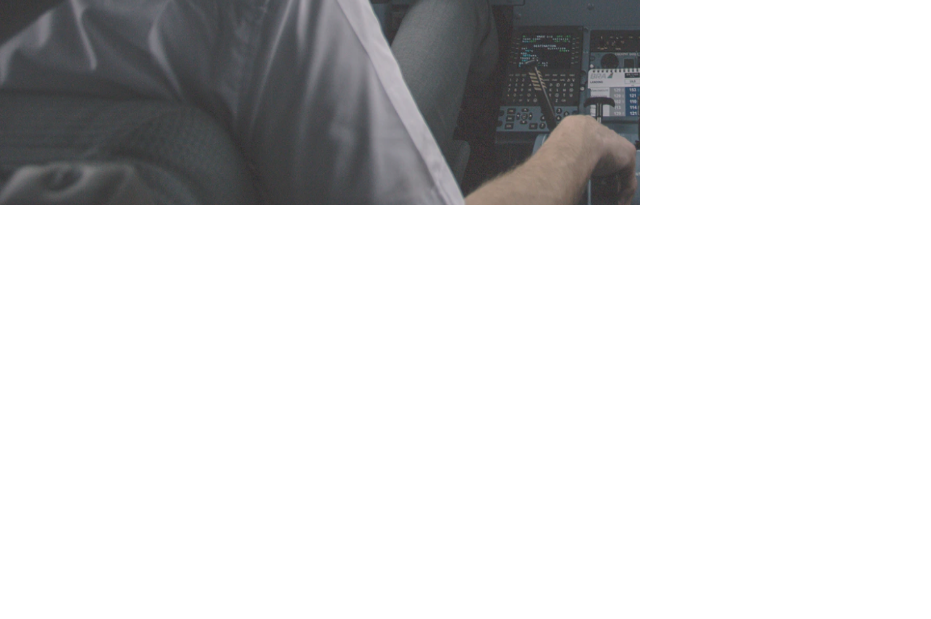
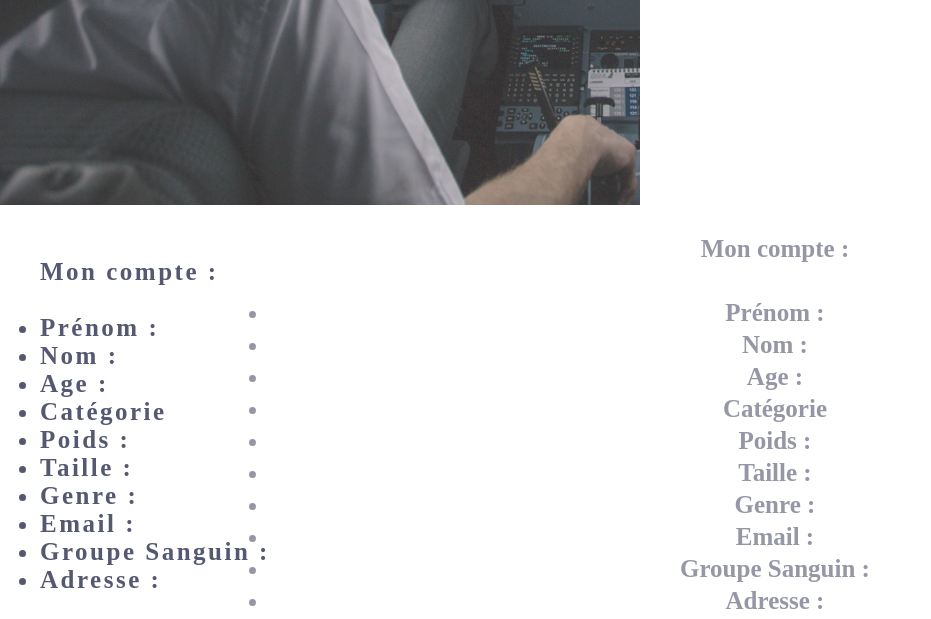
Before and after one commit to bleubidon/APP-G3A, a PHP site: page /page_accueil.php in a window 1280 px wide. Shown: the part 595-1214 px from the top of the page, without its empty margins (0-931 px from the left). Before the commit the page ends 800 px from the top, so only its background shows below. Run offline with PHP 8.4, Linux system fonts and the light colour scheme; data comes from the database, SQL or seed files in the repository.

Commit message:
Modification page accueil

```diff
--- a/page_accueil.php
+++ b/page_accueil.php
@@ -2,6 +2,7 @@
 <html>
 <head>
     <meta charset="utf-8" />
+    <link rel="Stylesheet" href="stylesheets/Stylesheet_page_accueil.css" />
     <title>Captest</title>
 </head>
 
@@ -20,6 +21,38 @@ $row = $Mdp -> fetch();?>
         include("Page_de_connexion_erreurmdp.php");
     }
 ?>
+<div id='global'>
+<div id ='enonce'>
+    <ul id='enoncebis'>
+    <h>Mon compte :</h><br><br>
+    <li>Prénom :</li>
+    <li>Nom :</li>
+    <li>Age :</li>
+    <li>Catégorie </li>
+    <li>Poids :</li>
+    <li>Taille :</li>
+    <li>Genre :</li>
+    <li>Email :</li>
+    <li>Groupe Sanguin :</li>
+    <li>Adresse :</li>
+</ul>
+</div>
+<div id ='information'>
+        <ul id='informationbis'>
+        <h>Mon compte :</h><br><br>
+        <li>Prénom :</li>
+        <li>Nom :</li>
+        <li>Age :</li>
+        <li>Catégorie </li>
+        <li>Poids :</li>
+        <li>Taille :</li>
+        <li>Genre :</li>
+        <li>Email :</li>
+        <li>Groupe Sanguin :</li>
+        <li>Adresse :</li>
+    </ul>
+</div>
+</div>
 
 </body>
 </html>
--- /dev/null
+++ b/stylesheets/Stylesheet_page_accueil.css
@@ -0,0 +1,27 @@
+ul{
+
+}
+#enoncebis{
+    text-align: left;
+    font: Bold 25px/28px Basic Sans;
+    letter-spacing: 2.5px;
+    color: #545871;
+    opacity: 1;
+}
+
+#informationbis{
+    text-align: center;
+    font: Bold 25px/32px Basic Sans;
+    letter-spacing: 0;
+    color: #9597A6;
+    opacity: 1;
+}
+
+#global{
+    width: 100%;
+}
+#enonce{
+    float: left;
+}
+#information{
+}
```
